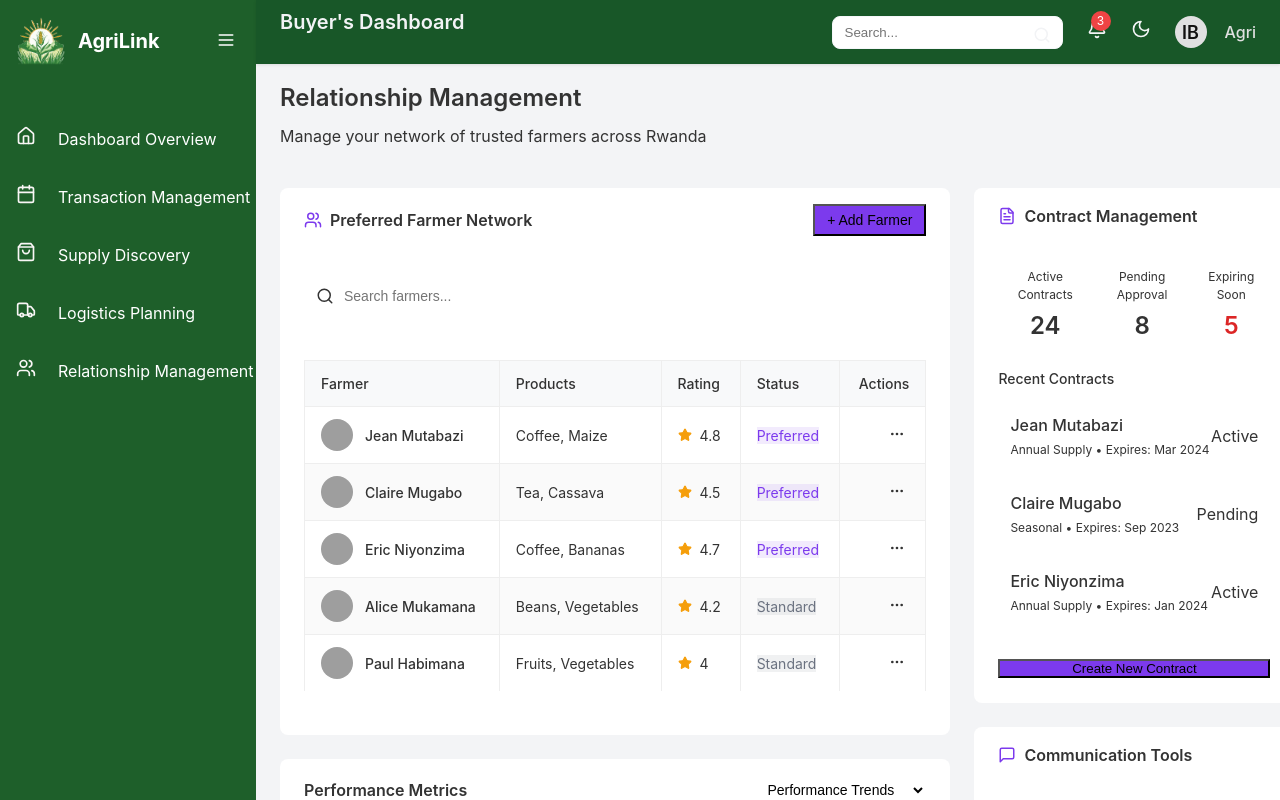
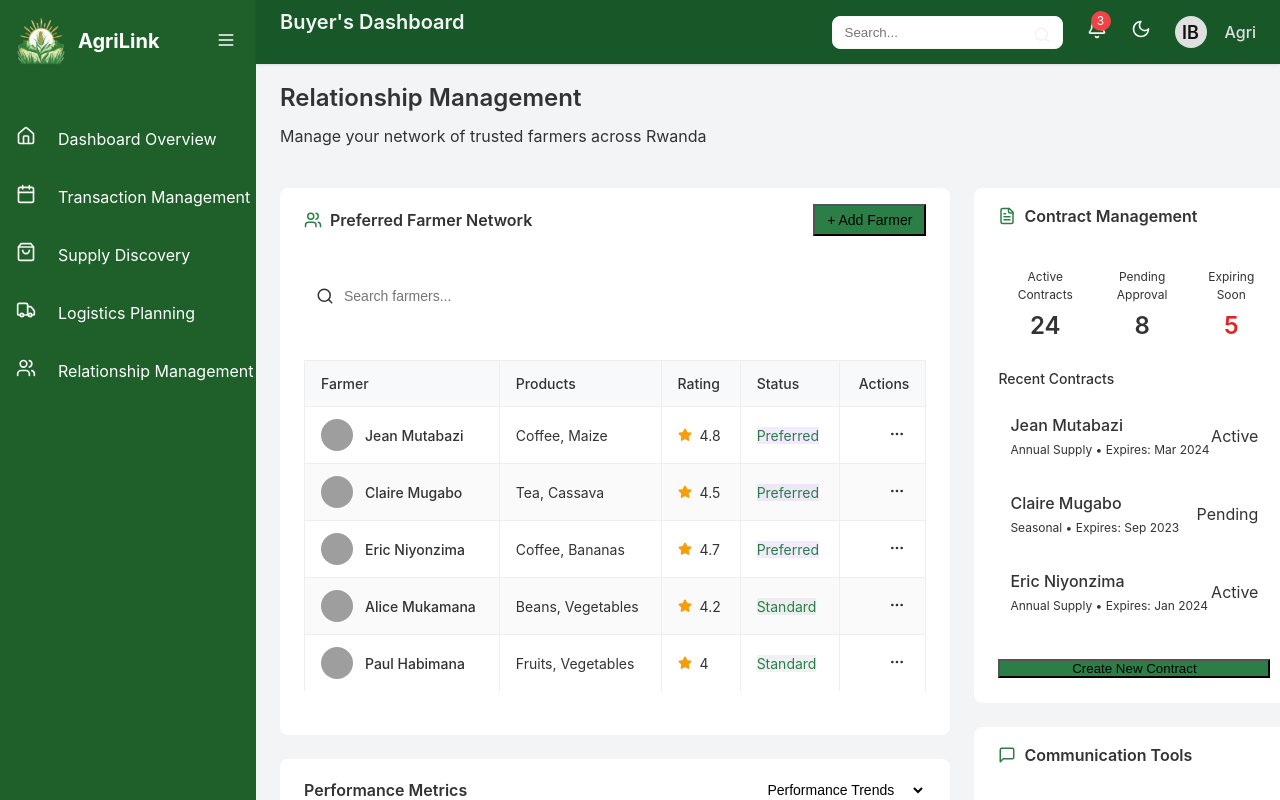
Before and after one commit to kellenmurerwa/AgriLink-Rwanda, a React (Vite) app in the folder agri/: page /relationships in a window 1280 px wide. Shown: the top 800 px of the page. Built offline with nearby package versions, Linux system fonts and the light colour scheme; grey boxes are pictures that could not be loaded.

Commit message:
modified the path to the dashboard

```diff
--- a/agri/src/BuyersDashStyles/RelationshipManagement.css
+++ b/agri/src/BuyersDashStyles/RelationshipManagement.css
@@ -71,17 +71,17 @@
 
 .relationship-management-card-icon {
   margin-right: 0.5rem;
-  color: #7c3aed;
+  color: #2c7e47;
 }
 
 .relationship-management-add-button {
   padding: 0.375rem 0.75rem;
   font-size: 0.875rem;
-  background-color: #7c3aed;
+  background-color: #2c7e47;
 }
 
 .relationship-management-add-button:hover {
-  background-color: #6d28d9;
+  background-color: #2c7e47;
 }
 
 .relationship-management-card-select {
@@ -232,7 +232,7 @@
 }
 
 .relationship-management-action-menu-item.text-red {
-  color: #dc2626;
+  color: #2c7e47;
 }
 
 .relationship-management-chart {
@@ -343,11 +343,11 @@
 .relationship-management-button {
   width: 100%;
   margin-top: 0.5rem;
-  background-color: #7c3aed;
+  background-color: #2c7e47;
 }
 
 .relationship-management-button:hover {
-  background-color: #6d28d9;
+  background-color: #2c7e47;
 }
 
 .relationship-management-communication-summary {
@@ -427,10 +427,10 @@
 
 .badge-purple {
   background-color: rgba(124, 58, 237, 0.1);
-  color: #7c3aed;
+  color: #2c7e47;
 }
 
 .badge-gray {
   background-color: rgba(107, 114, 128, 0.1);
-  color: #6b7280;
+  color: #2c7e47;
 }
--- a/agri/src/components/LoginSignUp.jsx
+++ b/agri/src/components/LoginSignUp.jsx
@@ -96,7 +96,7 @@ const LoginSignup = () => {
       }
 
       else if (userRole === 'Buyer'){
-        navigate('/supply');
+        navigate('/buyersoverview');
       }
       else if (userRole === 'Agronomist'){
         navigate('/agrosoilanalysis');
```
